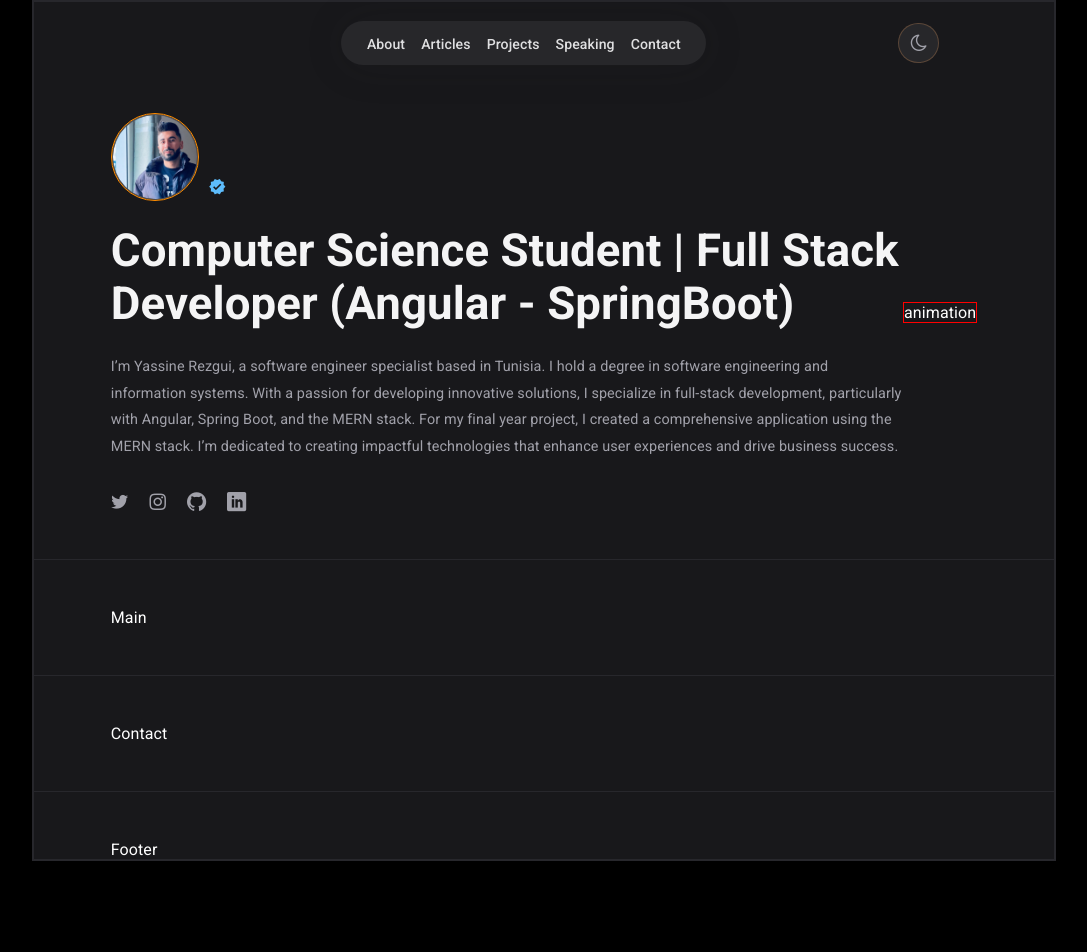
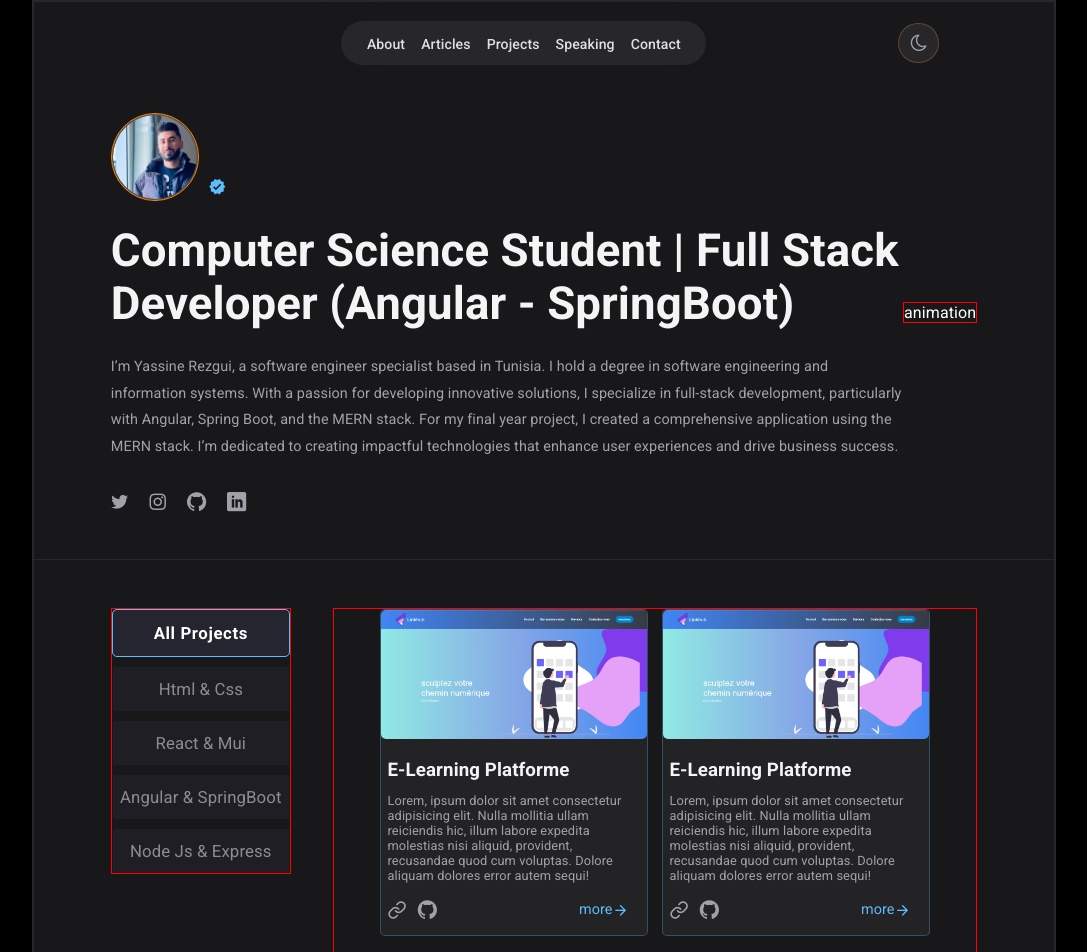
Before and after one commit to rezgui-yassine/portfolio, a React (Vite) app: page / in a window 1280 px wide. Shown: the top 952 px of the page, without its empty margins (96-1183 px from the left). Before the commit the page ends 861 px from the top, so only its background shows below. Built offline with nearby package versions, Linux system fonts and the light colour scheme.

Commit message:
fix the style of main

```diff
--- a/src/components/1-header/header.css
+++ b/src/components/1-header/header.css
@@ -89,6 +89,7 @@ header .fixed {
   inset: 0;
   z-index: 1000;
   background-color: rgba(40, 40, 48, 0.91);
+  backdrop-filter: blur(0.5px);
   box-shadow: 0 1px 10px #2323242a;
 }
 
--- a/src/components/3-main/Main.jsx
+++ b/src/components/3-main/Main.jsx
@@ -1,12 +1,47 @@
-import React from 'react'
-import './main.css'
+import React from "react";
+import "./main.css";
 
 function Main() {
   return (
-    <div>
-      Main
-    </div>
-  )
+    <main className="flex">
+      <section className="left-section flex border">
+        <button className="active">All Projects</button>
+        <button>Html & Css</button>
+        <button>React & Mui</button>
+        <button>Angular & SpringBoot</button>
+        <button>Node Js & Express</button>
+      </section>
+      <section className="right-section border flex ">
+        {[...Array(5)].map((item) => (
+          <article key={item} className="card ">
+            <img width={266} src="LandingPage.png" alt="LandingPage" />
+            <div style={{ width: "266px" }} className="box ">
+              <h1 className="title">E-Learning Platforme</h1>
+              <p className="sub-title">
+                Lorem, ipsum dolor sit amet consectetur adipisicing elit. Nulla
+                mollitia ullam reiciendis hic, illum labore expedita molestias
+                nisi aliquid, provident, recusandae quod cum voluptas. Dolore
+                aliquam dolores error autem sequi!
+              </p>
+              <div className="flex icons">
+                <div style={{ gap: "11px" }} className="flex">
+                  <div className="icon-link"></div>
+                  <div className="icon-github"></div>
+                </div>
+                <a className="link" href="">
+                  more
+                  <span
+                    style={{ alignSelf: "end" }}
+                    className="icon-arrow-right"
+                  ></span>
+                </a>
+              </div>
+            </div>
+          </article>
+        ))}
+      </section>
+    </main>
+  );
 }
 
-export default Main
+export default Main;
--- a/src/components/3-main/main.css
+++ b/src/components/3-main/main.css
@@ -0,0 +1,139 @@
+/* =============
+ table of contents
+===============
+
+1. Left Section
+2. Right Section
+
+*/
+
+main.flex {
+  gap: 2.64rem;
+  align-items: start;
+}
+
+/* ===========================
+   1. Left Section ==> buttons
+=============================== */
+main section.left-section.flex {
+  flex-direction: column;
+  gap: 10px;
+}
+main section.left-section.flex button {
+  background-color: rgba(36, 37, 46, 1);
+  width: 11rem;
+  padding: 0.75rem 0rem;
+  text-align: center;
+  font-size: 1.05rem;
+  text-transform: capitalize;
+  opacity: 0.5;
+  transition: 0.3s;
+}
+main section.left-section.flex button.active {
+  opacity: 1;
+  font-weight: bold;
+  letter-spacing: 0.6px;
+  padding: 0.8rem 0rem;
+  border: 1px solid var(--blue);
+  border-radius: 5px;
+  transition: 0.3s;
+}
+
+main section.left-section.flex button:hover {
+  cursor: pointer;
+  opacity: 1;
+}
+
+/* ===========================
+   1. Right Section ==> Cards
+==============================*/
+
+.card {
+  border: 1px solid rgba(93, 188, 252, 0.3);
+  border-radius: 5px;
+  transition: 0.3s;
+  background-image: linear-gradient(
+    rgba(255, 255, 255, 0.05),
+    rgba(255, 255, 255, 0.05)
+  );
+}
+.card:hover {
+  border: 1px solid var(--blue);
+  rotate: 1deg;
+  scale: 1.01;
+  cursor: pointer;
+}
+
+.card img {
+  border-radius: 5px;
+}
+
+main section.right-section.flex {
+  /* flex-grow: 1; */
+  justify-content: center;
+  flex-wrap: wrap;
+  row-gap: 2rem;
+  column-gap: 14px;
+}
+
+.card .box {
+  padding: 1rem 0.4rem;
+}
+
+.card .box .title {
+  color: var(--title);
+}
+
+.card .box .sub-title {
+  color: var(--subtitle);
+  font-size: 0.8rem;
+  margin-top: 0.7rem;
+  margin-bottom: 1.1rem;
+}
+.card .box .icons {
+  justify-content: space-between;
+}
+
+.card .icon-github,
+.card .icon-link {
+  font-size: 1.2rem;
+  color: var(--subtitle);
+}
+.card .icon-github:hover,
+.card .icon-link:hover {
+  font-size: 1.26rem;
+  color: var(--icon-hover);
+  cursor: pointer;
+}
+.card a.link {
+  font-size: 0.9rem;
+  color: var(--blue);
+  display: flex;
+  align-items: center;
+  margin-right: 12px;
+}
+.card .icon-arrow-right {
+  margin-left: auto; /* Push the icon to the right end */
+  font-size: 1rem; /* Adjust icon size if needed */
+}
+
+@media (max-width: 600px) {
+  main.flex {
+    flex-direction: column;
+    gap: 2.64rem;
+    align-items: center;
+  }
+  main section.left-section.flex {
+    flex-direction: row;
+    flex-wrap: wrap;
+    justify-content: center;
+    gap: 10px;
+  }
+
+  main section.left-section.flex button {
+    width: 7rem;
+    padding: 0.8rem 0rem;
+
+    font-size: 0.9rem;
+  }
+}
```
Also changed, not shown: public/LandingPage.png (added).
